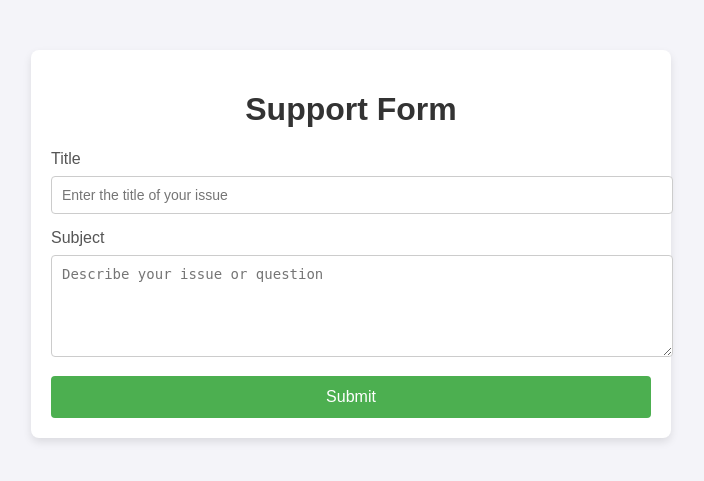
After one commit to siddsp02/LawReach, a Flask app: page /client.html in a window 1280 px wide. The commit adds this page. Shown: the top 481 px of the page, without its empty margins (289-993 px from the left). Run offline with Flask 3, Linux system fonts and the light colour scheme; parts of the project's set-up code (start-up, migrations or seed data) failed here and were passed over.

Commit message:
setup html pages

```diff
--- a/src/main.py
+++ b/src/main.py
@@ -1,14 +1,41 @@
 # !usr/bin/env python3
 
 from flask import Flask, render_template
+from wtforms import StringField, PasswordField, BooleanField, SubmitField
+from wtforms.validators import DataRequired
+
+class LoginForm(FlaskForm):
+    username = StringField('Username', validators=[DataRequired()])
+    password = PasswordField('Password', validators=[DataRequired()])
+    remember_me = BooleanField('Remember Me')
+    submit = SubmitField('Sign In')
 
 app = Flask(__name__)
 
-
 @app.route("/")
-def main() -> str:
+def index():
     return render_template('index.html', title='Home')
 
+@app.route("/login.html")
+def login():
+    return render_template('login.html')
+
+@app.route("/signup.html")
+def signup():
+    return render_template('signup.html')
+
+@app.route("/client.html")
+def client():
+    return render_template('client.html')
+
+@app.route("/laywer.html")
+def client():
+    return render_template('lawyer.html')
+
+def main() -> str:
+    index()
+    login()
+    signup()
 
 if __name__ == "__main__":
     app.run()
--- /dev/null
+++ b/src/templates/client.html
@@ -0,0 +1,79 @@
+<!DOCTYPE html>
+<html lang="en">
+<head>
+    <meta charset="UTF-8">
+    <meta name="viewport" content="width=device-width, initial-scale=1.0">
+    <title>Client Form</title>
+    <style>
+        body {
+            font-family: Arial, sans-serif;
+            background-color: #f4f4f9;
+            margin: 0;
+            padding: 0;
+        }
+
+        .form-container {
+            width: 100%;
+            max-width: 600px;
+            margin: 50px auto;
+            background-color: white;
+            padding: 20px;
+            border-radius: 8px;
+            box-shadow: 0 4px 8px rgba(0, 0, 0, 0.1);
+        }
+
+        h1 {
+            text-align: center;
+            color: #333;
+        }
+
+        label {
+            font-size: 16px;
+            margin-bottom: 8px;
+            display: block;
+            color: #555;
+        }
+
+        input[type="text"], textarea {
+            width: 100%;
+            padding: 10px;
+            margin-bottom: 15px;
+            border: 1px solid #ccc;
+            border-radius: 4px;
+            font-size: 14px;
+        }
+
+        button {
+            width: 100%;
+            padding: 12px;
+            background-color: #4CAF50;
+            color: white;
+            border: none;
+            border-radius: 4px;
+            font-size: 16px;
+            cursor: pointer;
+        }
+
+        button:hover {
+            background-color: #45a049;
+        }
+    </style>
+</head>
+<body>
+    <div class="form-container">
+        <h1>Support Form</h1>
+        <form action="/submit_support_form" method="post">
+            <!-- Title field -->
+            <label for="title">Title</label>
+            <input type="text" id="title" name="title" placeholder="Enter the title of your issue" required>
+
+            <!-- Subject field -->
+            <label for="subject">Subject</label>
+            <textarea id="subject" name="subject" rows="5" placeholder="Describe your issue or question" required></textarea>
+
+            <!-- Submit button -->
+            <button type="submit">Submit</button>
+        </form>
+    </div>
+</body>
+</html>
```
Also changed, not shown: src/static/styles/indexPage.css (added, +36 -0 lines), src/templates/index.html (+10 -0 lines), src/templates/lawyer.html (added, +7 -0 lines), src/templates/login.html (added, +21 -0 lines), src/templates/signup.html (added, +10 -0 lines), src/static/styles/loginPage.css (added), 2 other files.
